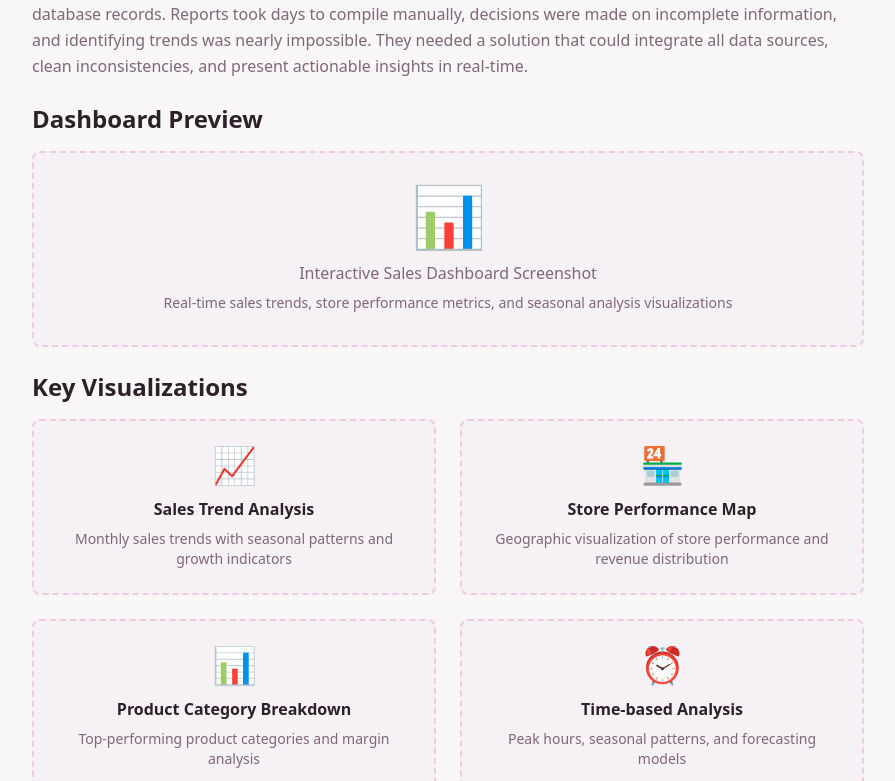
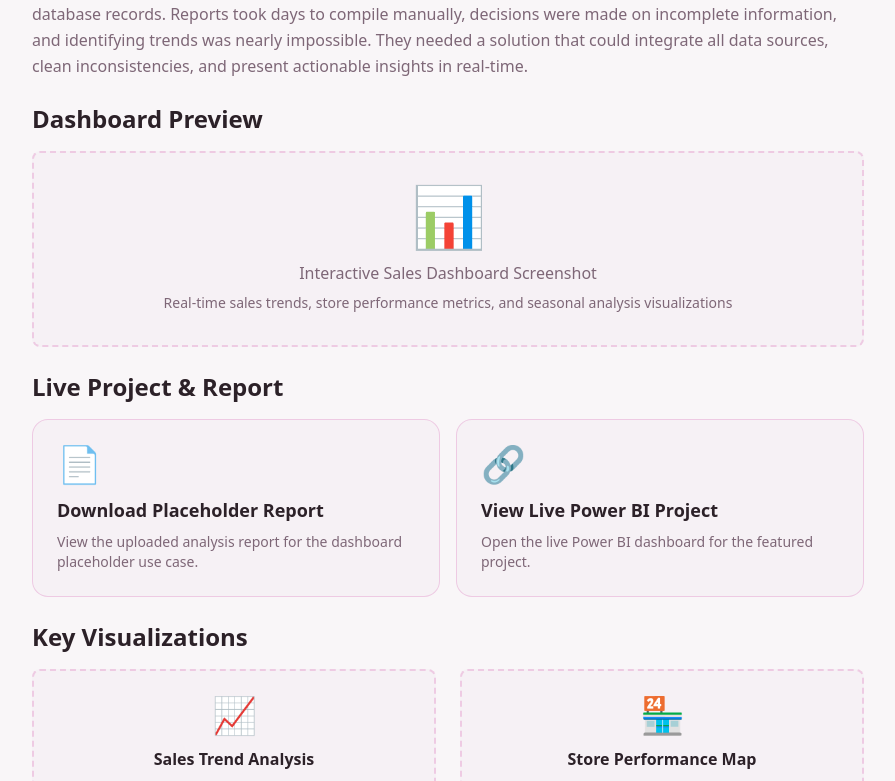
Before and after one commit to Linda8-lang/The-Forward-Virtual-Assistant, a React (Vite) app: page /The-Forward-Virtual-Assistant/projects/data-analysis-dashboard in a window 1280 px wide. Shown: the part 493-1274 px from the top of the page, without its empty margins (192-1087 px from the left). Built offline with nearby package versions, Linux system fonts and the light colour scheme; the HTML template or start-up script is replaced by a standard one.

Commit message:
Add live Power BI link and report download to dashboard project page

```diff
--- a/src/pages/projects/DataAnalysisDashboard.tsx
+++ b/src/pages/projects/DataAnalysisDashboard.tsx
@@ -1,6 +1,7 @@
 import { Button } from "@/components/ui/button";
 import { ChevronLeft } from "lucide-react";
 import { useNavigate } from "react-router-dom";
+import reportPdf from "@/assets/autism_epilepsy_report.pdf";
 
 const DataAnalysisDashboard = () => {
   const navigate = useNavigate();
@@ -48,6 +49,37 @@ const DataAnalysisDashboard = () => {
                 <div className="text-6xl mb-4">📊</div>
                 <p className="text-muted-foreground mb-2">Interactive Sales Dashboard Screenshot</p>
                 <p className="text-sm text-muted-foreground">Real-time sales trends, store performance metrics, and seasonal analysis visualizations</p>
+              </div>
+            </section>
+
+            <section>
+              <h2 className="text-2xl font-semibold mb-4">Live Project & Report</h2>
+              <div className="grid gap-4 md:grid-cols-2">
+                <a
+                  href={reportPdf}
+                  target="_blank"
+                  rel="noreferrer"
+                  className="rounded-2xl border border-primary/30 bg-secondary/20 p-6 hover:bg-secondary transition-colors"
+                >
+                  <div className="text-4xl mb-3">📄</div>
+                  <h3 className="text-lg font-semibold mb-2">Download Placeholder Report</h3>
+                  <p className="text-sm text-muted-foreground">
+                    View the uploaded analysis report for the dashboard placeholder use case.
+                  </p>
+                </a>
+
+                <a
+                  href="https://app.powerbi.com/view?r=eyJrIjoiMDY0ZmY5YWYtM2U0MS00YzAwLTgyYzItNGViNjVjODkxNWE3IiwidCI6ImRkMjQ2ZTRhLTU0MzQtNGUxNS04YWUzLTkxYWQ5Nzk3YjIwOSIsImMiOjN9"
+                  target="_blank"
+                  rel="noreferrer"
+                  className="rounded-2xl border border-primary/30 bg-secondary/20 p-6 hover:bg-secondary transition-colors"
+                >
+                  <div className="text-4xl mb-3">🔗</div>
+                  <h3 className="text-lg font-semibold mb-2">View Live Power BI Project</h3>
+                  <p className="text-sm text-muted-foreground">
+                    Open the live Power BI dashboard for the featured project.
+                  </p>
+                </a>
               </div>
             </section>
 
```
